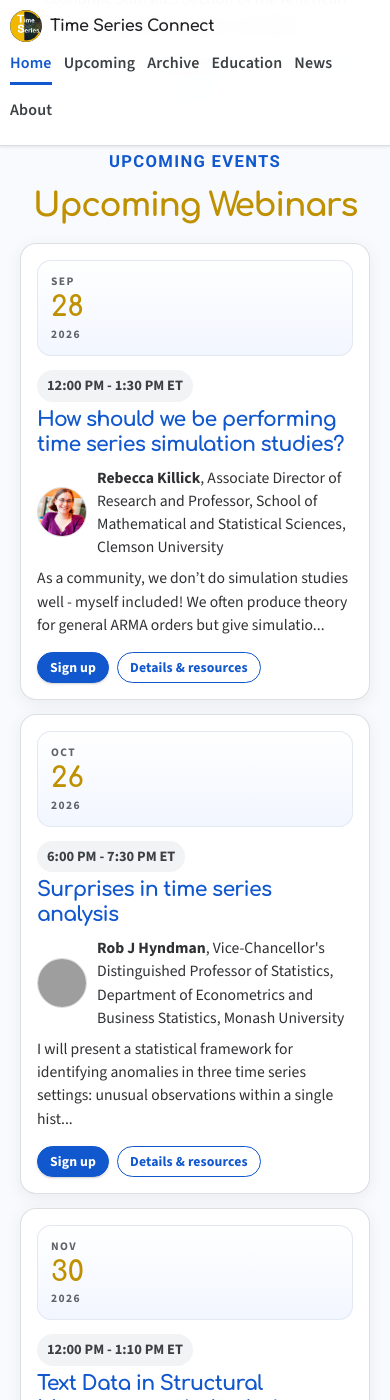
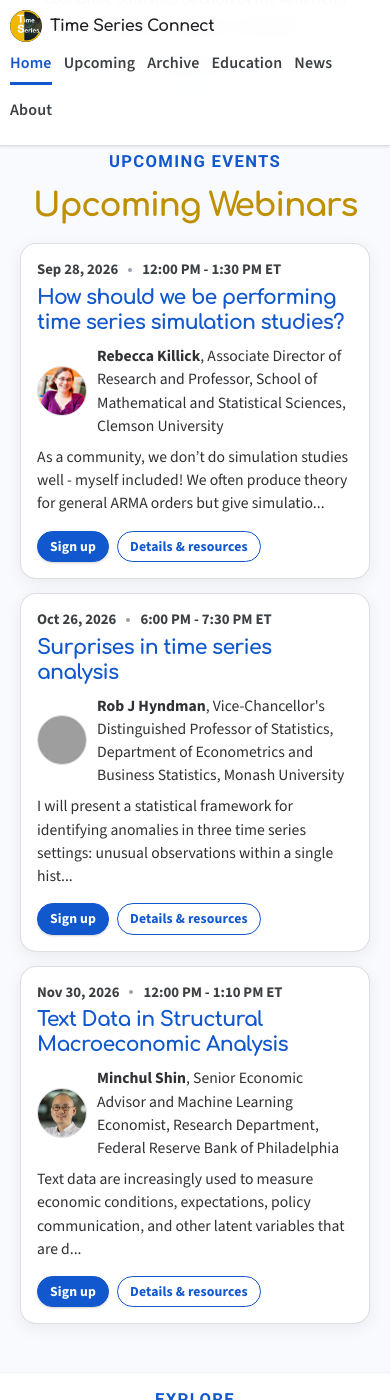
Before and after one commit to yaozheng-stat/time-series-connect, a Jekyll site: the page built from index.md, in a window 390 px wide and 1400 px high, scrolled down 592 px. Built offline with Jekyll 4.4.1, drawn with Linux system fonts in a browser that asks for light colours; grey boxes are pictures that could not be loaded.

Commit message:
update mobile version

```diff
--- a/_includes/webinar_card.html
+++ b/_includes/webinar_card.html
@@ -24,6 +24,10 @@
     <span class="{{ card_class }}__year">{{ webinar.date | date: "%Y" }}</span>
   </div>
   <div class="{{ card_class }}__body">
+    <div class="{{ card_class }}__mobile-meta">
+      <span>{{ webinar.date | date: "%b %-d, %Y" }}</span>
+      {% if webinar.time and webinar.time != "" and webinar.time != "Time TBD" %}<span>{{ webinar.time }}</span>{% endif %}
+    </div>
     <div class="{{ card_class }}__meta">
       {% if webinar.time and webinar.time != "" and webinar.time != "Time TBD" %}<span>{{ webinar.time }}</span>{% endif %}
     </div>
--- a/assets/css/homepage-spacing.css
+++ b/assets/css/homepage-spacing.css
@@ -85,6 +85,7 @@ p,
 }
 
 .home-upcoming-events .upcoming-event-card__meta,
+.home-upcoming-events .upcoming-event-card__mobile-meta,
 .home-upcoming-events .upcoming-event-card h2,
 .home-upcoming-events .webinar-card-speaker,
 .home-upcoming-events .upcoming-event-card__body > p{
@@ -247,6 +248,12 @@ p,
   }
 }
 
+@media(max-width:780px){
+  .home-upcoming-events .upcoming-event-card{
+    grid-template-columns:1fr;
+  }
+}
+
 @media(max-width:560px){
   .masthead__inner{
     padding-left:10px;
@@ -310,5 +317,20 @@ p,
 @media(max-width:900px){
   .partner-logos{
     grid-template-columns:1fr;
+    justify-items:stretch;
+    max-width:520px;
+    margin-left:auto;
+    margin-right:auto;
+  }
+
+  .partner-card,
+  .uconn-card,
+  .asa-card{
+    width:100%;
+  }
+
+  .asa-card img{
+    width:100%;
+    height:112px;
   }
 }
--- a/assets/css/main.css
+++ b/assets/css/main.css
@@ -172,6 +172,7 @@ li{margin:.3rem 0}
 .archive-event-card__day{font-family:Comfortaa,Arial,sans-serif;color:var(--gold);font-size:2.65rem;font-weight:700;line-height:1.05;margin:2px 0}
 .archive-event-card__meta{display:flex;flex-wrap:wrap;gap:10px;margin-bottom:8px}
 .archive-event-card__meta span{display:inline-flex;align-items:center;border-radius:999px;background:#f1f3f4;color:#3c4043;font-size:.9rem;font-weight:700;padding:4px 10px}
+.archive-event-card__mobile-meta{display:none}
 .archive-event-card h2{margin:0 0 10px;text-align:left;font-size:1.55rem;line-height:1.24}
 .archive-event-card__speaker{margin-bottom:8px!important}
 .archive-event-card p{color:#303134}
@@ -206,7 +207,10 @@ li{margin:.3rem 0}
   .google-hero{min-height:300px}.hero-title-block{padding:56px 28px}.google-section{padding:34px 0}.google-section + .google-section{padding-top:30px}
   .tile-grid,.two-column,.webinar-item,.archive-event-card,.home-about__grid,.home-link-grid{grid-template-columns:1fr}.sidebar-card{position:static}
   .home-lede__inner{padding-top:48px;padding-bottom:46px;text-align:left}.home-lede h1,.home-lede__summary{margin-left:0;margin-right:0}.home-lede__actions{justify-content:flex-start}
-  .archive-event-card__date{align-items:flex-start;min-height:auto;padding:18px 20px}.archive-event-card__day{font-size:2rem}
+  .archive-event-card__date,.archive-event-card__meta{display:none}
+  .archive-event-card__mobile-meta{display:flex;align-items:center;flex-wrap:wrap;gap:4px 0;color:#3c4043;font-size:.92rem;font-weight:700;line-height:1.35;margin-bottom:6px}
+  .archive-event-card__mobile-meta span{display:inline-flex;align-items:center}
+  .archive-event-card__mobile-meta span + span:before{content:"";width:4px;height:4px;margin:0 10px;border-radius:50%;background:#9aa0a6}
   .home-about h2{text-align:center}.home-about__grid{text-align:center;gap:20px}
 }
 @media(max-width:560px){
--- a/assets/css/upcoming-events.css
+++ b/assets/css/upcoming-events.css
@@ -86,6 +86,10 @@
   padding:4px 10px;
 }
 
+.upcoming-event-card__mobile-meta{
+  display:none;
+}
+
 .upcoming-event-card h2{
   margin:0 0 10px;
   text-align:left;
@@ -125,13 +129,38 @@
 @media(max-width:780px){
   .upcoming-event-card{
     grid-template-columns:1fr;
-    gap:20px;
+    gap:16px;
     padding:24px;
   }
 
-  .upcoming-event-card__date{
-    min-height:auto;
-    align-items:flex-start;
-    padding:18px 20px;
+  .upcoming-event-card__date,
+  .upcoming-event-card__meta{
+    display:none;
+  }
+
+  .upcoming-event-card__mobile-meta{
+    display:flex;
+    align-items:center;
+    flex-wrap:wrap;
+    gap:4px 0;
+    color:#3c4043;
+    font-size:.92rem;
+    font-weight:700;
+    line-height:1.35;
+    margin-bottom:6px;
+  }
+
+  .upcoming-event-card__mobile-meta span{
+    display:inline-flex;
+    align-items:center;
+  }
+
+  .upcoming-event-card__mobile-meta span + span:before{
+    content:"";
+    width:4px;
+    height:4px;
+    margin:0 10px;
+    border-radius:50%;
+    background:#9aa0a6;
   }
 }
```
